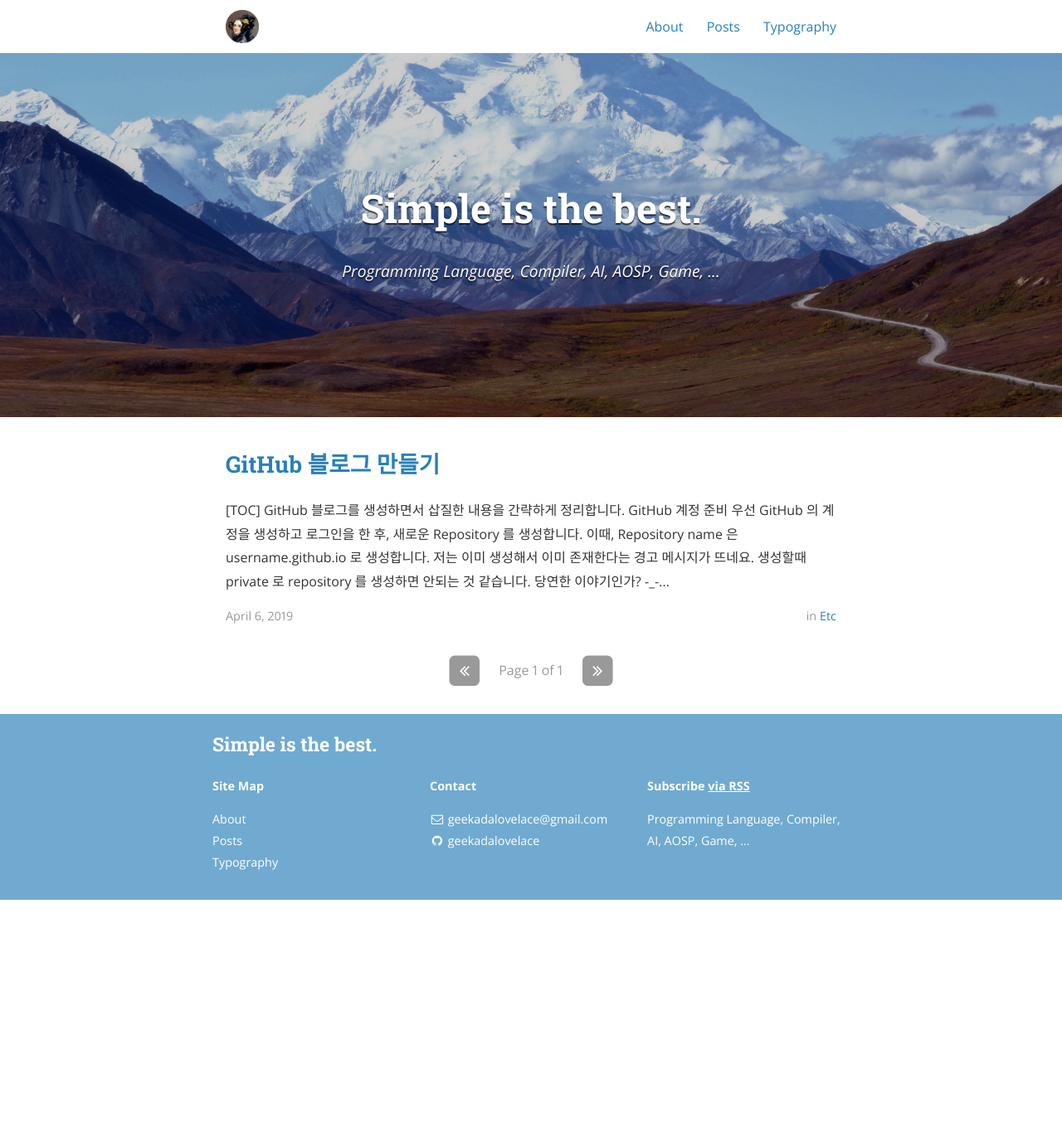
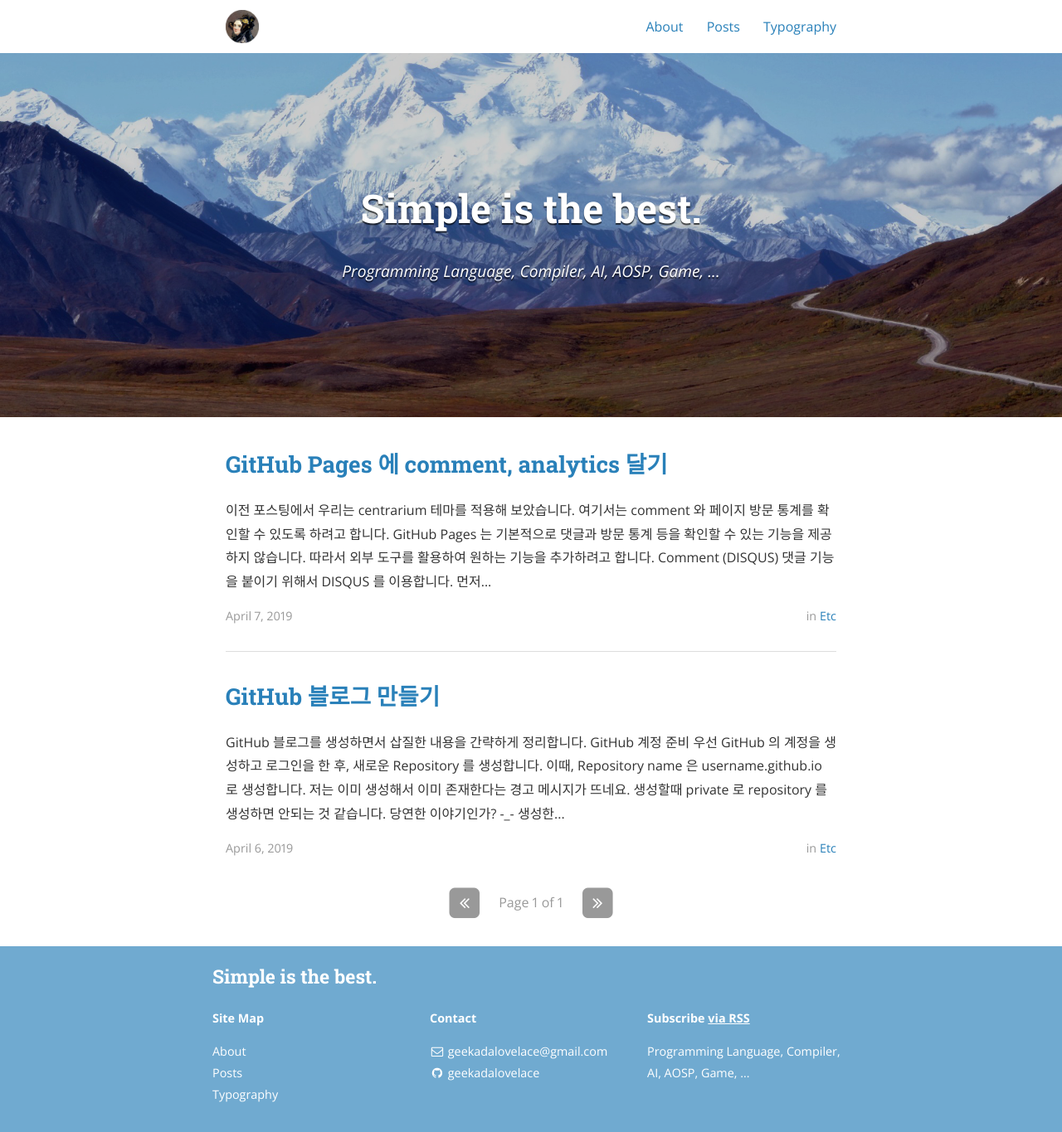
Before and after one commit to geekadalovelace/geekadalovelace.github.io, a Jekyll site: the page built from index.html, in a window 1280 px wide. Shown: the whole page at 83% size. Built offline with Jekyll 4.4.1, drawn with Linux system fonts in a browser that asks for light colours; nearby versions of some CDN libraries; the list of posts is cut into pages by our own code; before the commit the page ends 1085 px from its top, so only the background shows below that.

Commit message:
Post "GitHub Pages 에 comment, analytics 달기"

```diff
--- a/_posts/2019-04-06-github-blog.markdown
+++ b/_posts/2019-04-06-github-blog.markdown
@@ -4,10 +4,9 @@ title:  "GitHub 블로그 만들기"
 date:   2019-04-06 23:13:59
 author: Ada Lovelace
 categories: Etc
+tags:	GitHub Pages Blog
 cover:  "/assets/instacode.png"
 ---
-
-[TOC]
 
 GitHub 블로그를 생성하면서 삽질한 내용을 간략하게 정리합니다.
 
--- /dev/null
+++ b/_posts/2019-04-07-disqus-analytics.markdown
@@ -0,0 +1,35 @@
+---
+layout: post
+title:  "GitHub Pages 에 comment, analytics 달기"
+date:   2019-04-07 10:25:59
+author: Ada Lovelace
+categories: Etc
+tags:	GitHub Pages DISQUS Analytics
+cover:  "/assets/instacode.png"
+---
+
+[이전 포스팅](https://geekadalovelace.github.io/etc/2019/04/06/github-blog.html)에서 우리는 centrarium 테마를 적용해 보았습니다. 여기서는 comment 와 페이지 방문 통계를 확인할 수 있도록 하려고 합니다. GitHub Pages 는 기본적으로 댓글과 방문 통계 등을 확인할 수 있는 기능을 제공하지 않습니다. 따라서 외부 도구를 활용하여 원하는 기능을 추가하려고 합니다.
+
+
+
+## Comment (DISQUS)
+
+댓글 기능을 붙이기 위해서 DISQUS 를 이용합니다. 먼저 DISQUS 에 가입을 한 후 "I want to install Disqus on my site" 를 선택합니다.
+
+![1554598528370](../../../../assets/images/1554598528370.png)
+
+원하는 정보를 기입합니다. 기본적으로는 웹사이트 이름을 적으면 Shortname 이 결정되는데 "Customize Your URL" 을 누르면 Shortname 을 원하는 형태로 작성할 수 있습니다.
+
+DISQUS 를 설정하기 위해서 _config.yml 파일에서 주석 처리되어 있는 disqus_shortname 의 주석을 해제하고 Shortname 을 기입하면 연동이 끝납니다.
+
+
+
+## 통계 확인
+
+방문자 수 등의 통계를 확인하기 위해서 Google Analytics 에 가입합니다. 가입을 완료하면 Tracking ID(추적 ID) 가 발급됩니다. DISQUS 때와 마찬가지로 _config.yml 을 열고 이 ID 를 ga_tracking_id 에 기입하면 정말 간단하게 연동이 됩니다. 통계는 웹사이트에서도 확인할 수 있고 구글에서 제공하는 모바일 앱으로도 실시간 확인이 가능합니다.
+
+
+
+## 마치며
+
+정말 간단하게 댓글과 통계 기능을 추가하였습니다. 더 많은 기능을 설정하고 싶으시면 각각의 사이트에서 설정으로 들어가시면 다양한 기능을 제공하고 있으니 활용해 보는 것도 좋을 것 같습니다.
```
Also changed, not shown: assets/images/1554598528370.png (added).
